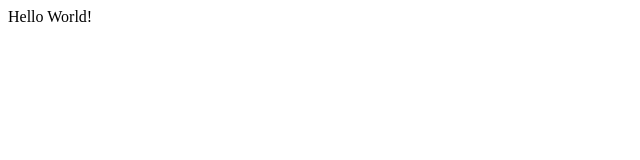
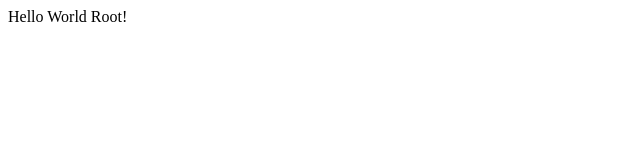
Before and after one commit to wahaha4ever/wahaha4ever.github.io, a plain HTML site: page index.html in a window 1280 px wide. Shown: the full height of the page, 0-640 px from the left. Drawn offline with Linux system fonts and the light colour scheme.

Commit message:
Update index.html

```diff
--- a/index.html
+++ b/index.html
@@ -1,5 +1,5 @@
 <html>
 <body>
-Hello World!
+Hello World Root!
 </body>
 </html>
```
